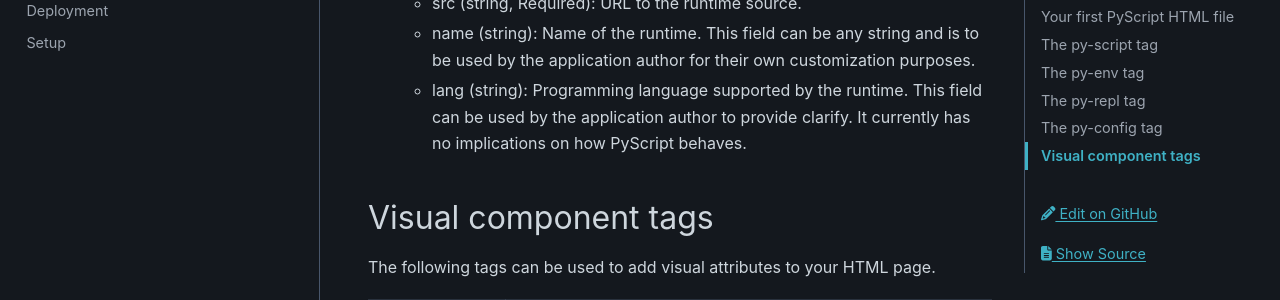
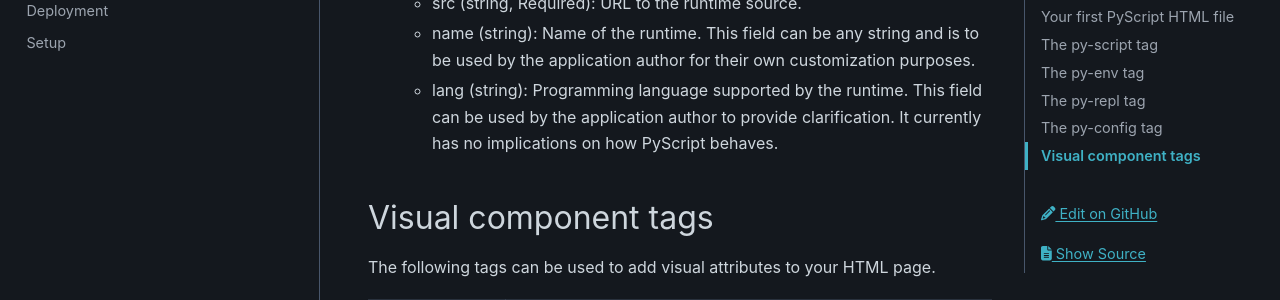
Before and after one commit to pyscript/pyscript, a Sphinx documentation site: the page built from docs/tutorials/getting-started.md, in a window 1280 px wide and 900 px high, scrolled down 5273 px. Shown: the part 180-480 px from the top of the window. Built offline with Sphinx 7.4.7 and the PyData theme 0.15.4, drawn with Linux system fonts in a browser that asks for light colours.

Commit message:
Fixed extra typo

```diff
--- a/docs/tutorials/getting-started.md
+++ b/docs/tutorials/getting-started.md
@@ -236,7 +236,7 @@ The following optional values are supported by `<py-config>`:
   * runtimes (List of Runtimes): List of runtime configurations. Each Runtime expects the following fields:
     * src (string, Required): URL to the runtime source.
     * name (string): Name of the runtime. This field can be any string and is to be used by the application author for their own customization purposes.
-    * lang (string): Programming language supported by the runtime. This field can be used by the application author to provide clarify. It currently has no implications on how PyScript behaves.
+    * lang (string): Programming language supported by the runtime. This field can be used by the application author to provide clarification. It currently has no implications on how PyScript behaves.
 
 ## Visual component tags
 
```
